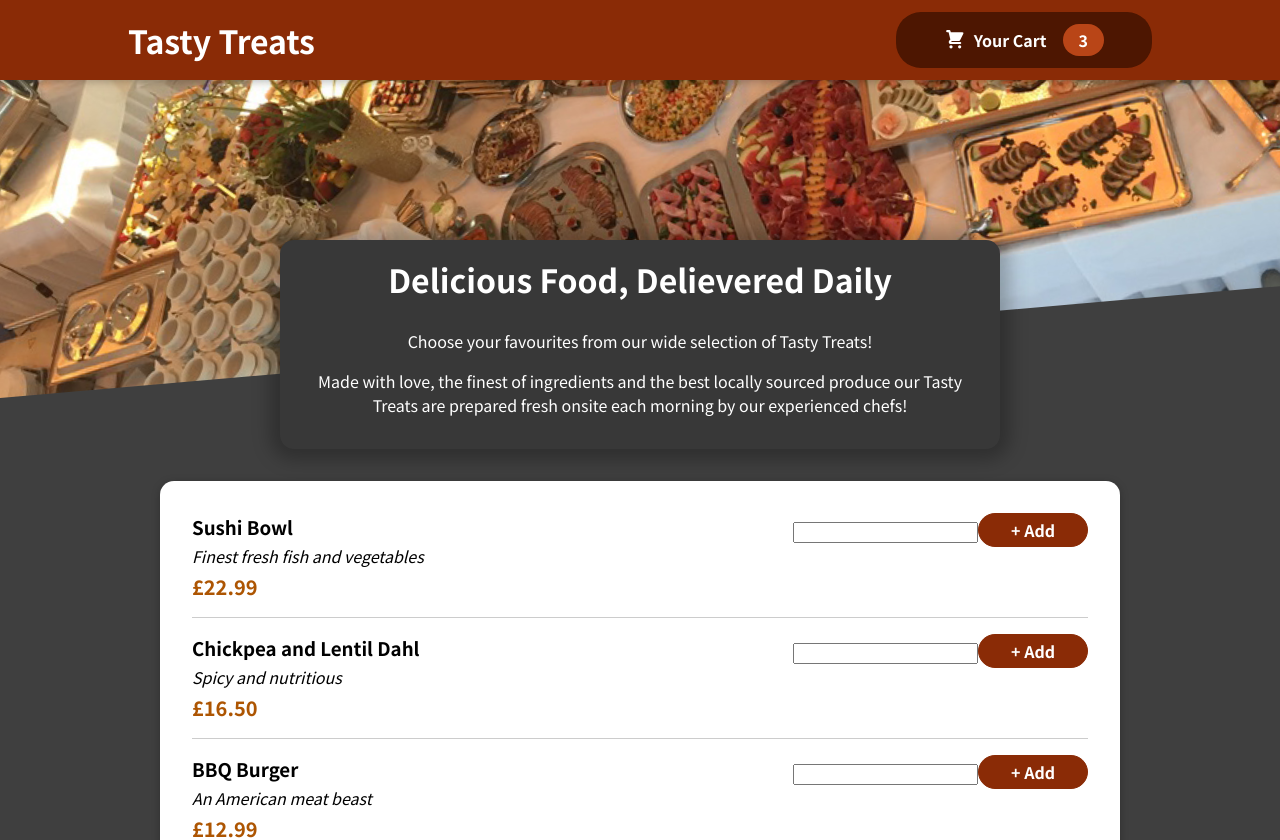
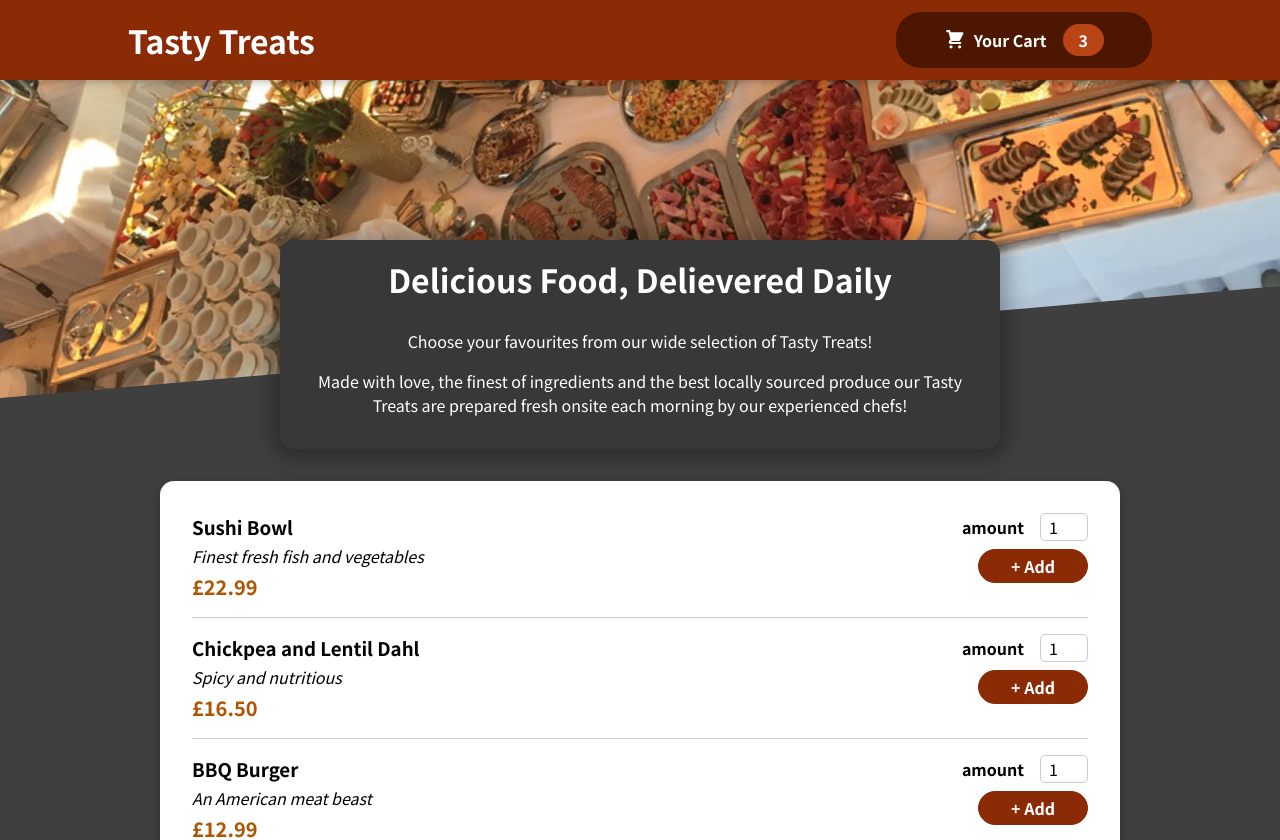
Before and after one commit to dnlstronge/Foodie, a React (Create React App) app: page / in a window 1280 px wide. Shown: the top 840 px of the page. Built offline with nearby package versions, Linux system fonts and the light colour scheme.

Commit message:
[x] - fix issue with label and id's by passing meal.id down as props

```diff
--- a/src/Components/Meals/AvailableMeals.js
+++ b/src/Components/Meals/AvailableMeals.js
@@ -34,6 +34,7 @@
     const mealsList = DUMMY_MEALS.map((meal) => {
         return (
                <MealItem
+                  id={meal.id}
                   key={meal.id}
                   name={meal.name}
                   description={meal.description}
--- a/src/Components/Meals/MealItem/MealItem.js
+++ b/src/Components/Meals/MealItem/MealItem.js
@@ -12,7 +12,7 @@
               <div className={classes.price}>{price}</div>
             </div>
             <div>
-              <MealItemForm/>
+              <MealItemForm id={props.id}/>
               </div>
 
         </li>
--- a/src/Components/Meals/MealItem/MealItemForm.js
+++ b/src/Components/Meals/MealItem/MealItemForm.js
@@ -1,12 +1,20 @@
-import classes from "./MealItemForm.module.css"
+import classes from "./MealItemForm.module.css";
+import Input from "../../UI/Input";
 
 const MealItemForm = (props) => {
     return (
         <form className={classes.form}>
-            <input type="text" />
+            <Input label="amount" input={{
+                id: "amount_" + props.id,
+                type: "number",
+                min: "1",
+                max: "5",
+                step: "1",
+                defaultValue: "1"
+            }}/>
             <button>+ Add</button>
         </form>
     )
-}
+};
 
 export default MealItemForm;
--- a/src/Components/UI/Input.js
+++ b/src/Components/UI/Input.js
@@ -1,9 +1,12 @@
 import classes from "./Input.module.css"
 
 
-const Input = () => {
+const Input = (props) => {
     return (
-        <input></input>
+        <div className={classes.input}>
+            <label htmlFor={props.input.id}>{props.label}</label>
+            <input {...props.input}/>
+        </div>
     )
 }
 
```
